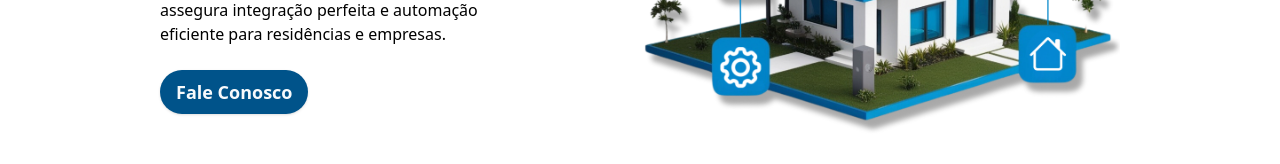
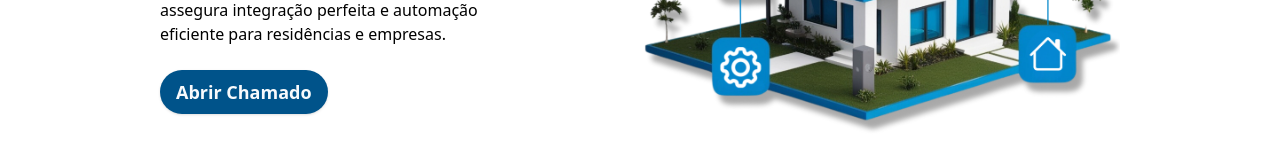
Before and after one commit to giovannivicentin/tecnojund, a Next.js app: page / in a window 1280 px wide. Shown: the part 507-671 px from the top of the page. Built offline with nearby package versions, Linux system fonts and the light colour scheme; what tailwindcss-animated would draw is missing.

Commit message:
feat: Update "Fale Conosco" button text to "Abrir Chamado"

```diff
--- a/src/app/page.tsx
+++ b/src/app/page.tsx
@@ -32,7 +32,7 @@ export default function Home() {
           </p>
           <Link href="/chamados">
             <Button className="text-md md:text-lg font-bold h-11 rounded-full">
-              Fale Conosco
+              Abrir Chamado
             </Button>
           </Link>
         </div>
```
